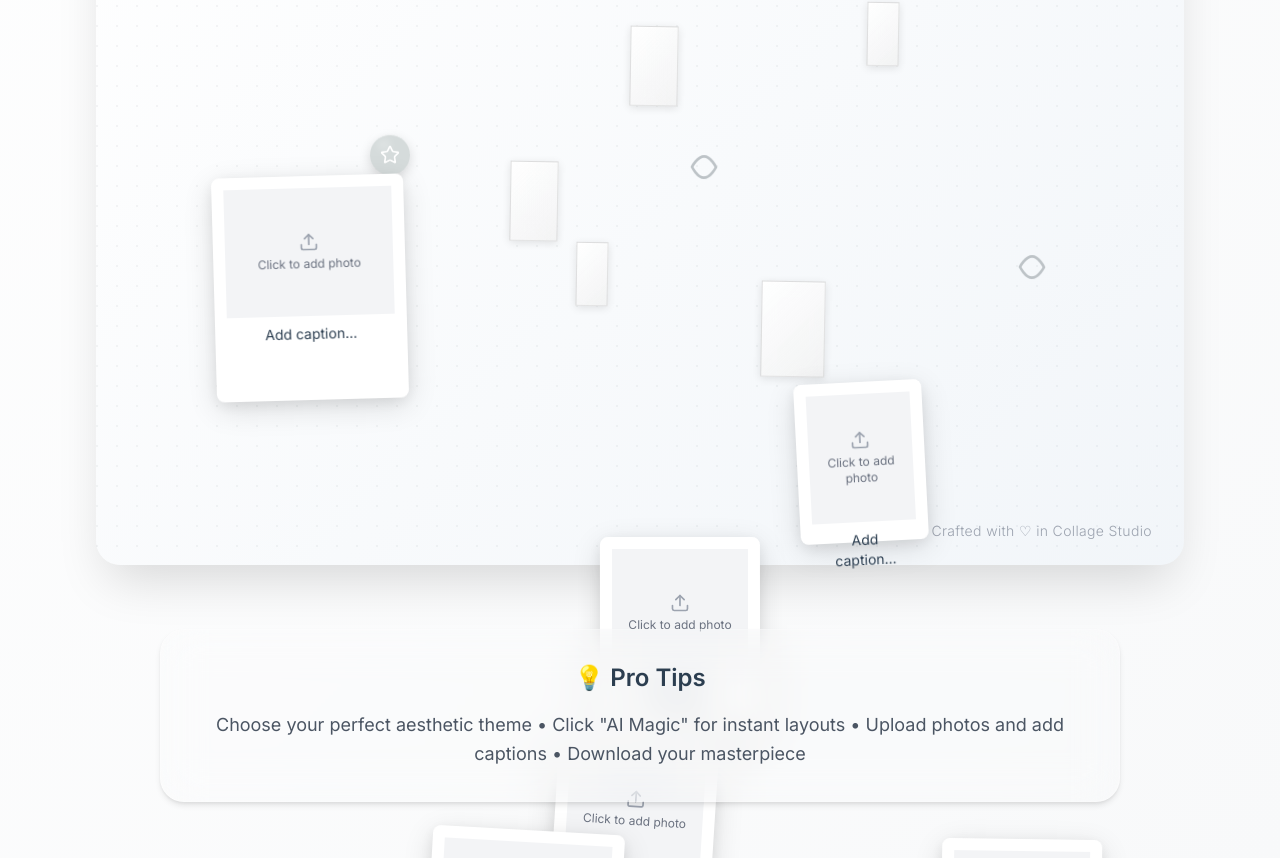
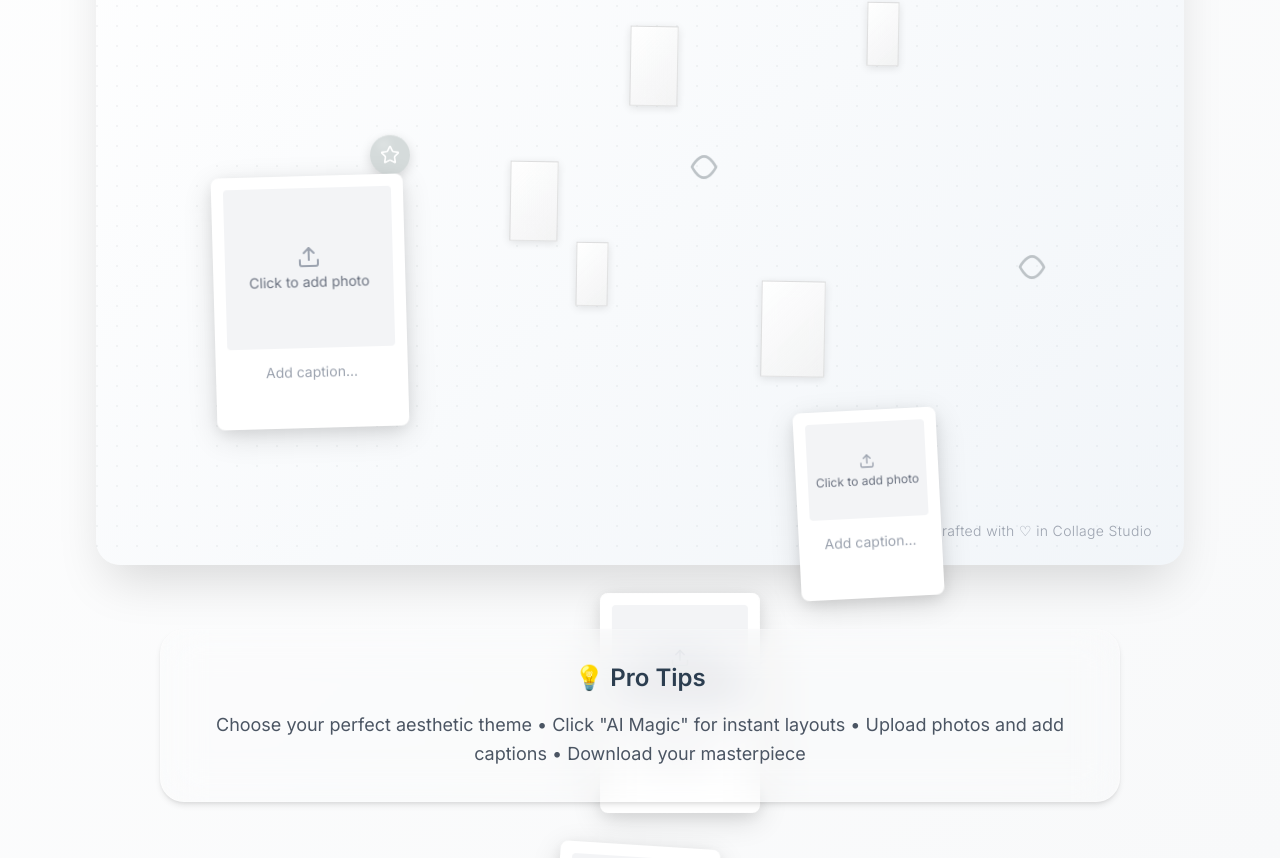
Before and after one commit to Aloktonova/dreamy-photo-frames, a React (Vite) app: page / in a window 1280 px wide. Shown: the part 880-1738 px from the top of the page. Built offline with nearby package versions, Linux system fonts and the light colour scheme.

Commit message:
Fix: Photo upload style issues
Fixes the style issues that occur when adding photos to the collage.

```diff
--- a/src/components/PhotoFrame.tsx
+++ b/src/components/PhotoFrame.tsx
@@ -1,3 +1,4 @@
+
 import React, { useState } from 'react';
 import { Upload, X } from 'lucide-react';
 import { Theme } from '@/types/styles';
@@ -29,11 +30,18 @@ const PhotoFrame = ({
   const [imageSrc, setImageSrc] = useState<string | null>(null);
   const [isEditing, setIsEditing] = useState(false);
   const [tempCaption, setTempCaption] = useState(caption);
+  const [imageLoaded, setImageLoaded] = useState(false);
 
   const sizeClasses = {
     small: 'w-32 h-40',
     medium: 'w-40 h-48',
     large: 'w-48 h-56'
+  };
+
+  const photoAreaSizes = {
+    small: 'h-24',
+    medium: 'h-32',
+    large: 'h-40'
   };
 
   const handleFileChange = (event: React.ChangeEvent<HTMLInputElement>) => {
@@ -42,6 +50,7 @@ const PhotoFrame = ({
       const reader = new FileReader();
       reader.onload = (e) => {
         setImageSrc(e.target?.result as string);
+        setImageLoaded(false);
       };
       reader.readAsDataURL(file);
 
@@ -49,6 +58,10 @@ const PhotoFrame = ({
         onImageUpload(id, file);
       }
     }
+  };
+
+  const handleImageLoad = () => {
+    setImageLoaded(true);
   };
 
   const handleCaptionSubmit = () => {
@@ -60,11 +73,12 @@ const PhotoFrame = ({
 
   const removeImage = () => {
     setImageSrc(null);
+    setImageLoaded(false);
   };
 
   return (
     <div
-      className={`absolute ${sizeClasses[size]} polaroid-frame group cursor-pointer z-10`}
+      className={`absolute ${sizeClasses[size]} polaroid-frame group cursor-pointer z-10 transition-all duration-300`}
       style={{
         '--rotation': `${rotation}deg`,
         top: position.top,
@@ -72,26 +86,37 @@ const PhotoFrame = ({
         backgroundColor: theme?.colors.cardBackground || '#FFFFFF'
       } as React.CSSProperties}
     >
-      {/* Photo area */}
-      <div className="relative w-full h-32 bg-gray-100 overflow-hidden">
+      {/* Photo area with fixed dimensions */}
+      <div className={`relative w-full ${photoAreaSizes[size]} bg-gray-100 overflow-hidden rounded-sm`}>
         {imageSrc ? (
           <>
-            <img
-              src={imageSrc}
-              alt="Uploaded photo"
-              className="w-full h-full object-cover"
-            />
+            <div className={`w-full h-full bg-gray-200 flex items-center justify-center ${!imageLoaded ? 'animate-pulse' : ''}`}>
+              <img
+                src={imageSrc}
+                alt="Uploaded photo"
+                className={`w-full h-full object-cover transition-opacity duration-300 ${imageLoaded ? 'opacity-100' : 'opacity-0'}`}
+                onLoad={handleImageLoad}
+                style={{ maxWidth: '100%', maxHeight: '100%' }}
+              />
+              {!imageLoaded && (
+                <div className="absolute inset-0 flex items-center justify-center">
+                  <div className="w-6 h-6 border-2 border-gray-400 border-t-transparent rounded-full animate-spin"></div>
+                </div>
+              )}
+            </div>
             <button
               onClick={removeImage}
-              className="absolute top-1 right-1 bg-white rounded-full p-1 opacity-0 group-hover:opacity-100 transition-opacity shadow-md"
+              className="absolute top-1 right-1 bg-white/90 backdrop-blur-sm rounded-full p-1 opacity-0 group-hover:opacity-100 transition-all duration-200 shadow-md hover:bg-white hover:scale-110"
             >
               <X size={12} className="text-gray-600" />
             </button>
           </>
         ) : (
-          <label className="flex flex-col items-center justify-center w-full h-full cursor-pointer hover:bg-gray-50 transition-colors">
-            <Upload size={20} className="text-gray-400 mb-1" />
-            <span className="text-xs text-gray-500 text-center px-2">Click to add photo</span>
+          <label className="flex flex-col items-center justify-center w-full h-full cursor-pointer hover:bg-gray-50 transition-all duration-200 rounded-sm">
+            <Upload size={size === 'small' ? 16 : size === 'medium' ? 20 : 24} className="text-gray-400 mb-1" />
+            <span className={`${size === 'small' ? 'text-xs' : 'text-sm'} text-gray-500 text-center px-2 leading-tight`}>
+              Click to add photo
+            </span>
             <input
               type="file"
               accept="image/*"
@@ -102,8 +127,8 @@ const PhotoFrame = ({
         )}
       </div>
 
-      {/* Caption area */}
-      <div className="mt-2 px-1">
+      {/* Caption area with consistent spacing */}
+      <div className="mt-2 px-1 h-8 flex items-center">
         {isEditing ? (
           <input
             type="text"
@@ -111,7 +136,7 @@ const PhotoFrame = ({
             onChange={(e) => setTempCaption(e.target.value)}
             onBlur={handleCaptionSubmit}
             onKeyPress={(e) => e.key === 'Enter' && handleCaptionSubmit()}
-            className={`w-full text-sm ${theme?.fonts.caption || 'font-handwritten'} bg-transparent border-none outline-none text-center`}
+            className={`w-full text-sm ${theme?.fonts.caption || 'font-handwritten'} bg-transparent border-none outline-none text-center leading-tight`}
             style={{ color: theme?.colors.primary || '#374151' }}
             placeholder="Add caption..."
             autoFocus
@@ -119,8 +144,8 @@ const PhotoFrame = ({
         ) : (
           <p
             onClick={() => setIsEditing(true)}
-            className={`text-sm ${theme?.fonts.caption || 'font-handwritten'} text-center cursor-text min-h-[20px] hover:bg-gray-50 rounded px-1`}
-            style={{ color: theme?.colors.primary || '#374151' }}
+            className={`w-full text-sm ${theme?.fonts.caption || 'font-handwritten'} text-center cursor-text hover:bg-gray-50/50 rounded px-1 py-1 transition-colors duration-200 leading-tight ${!caption ? 'text-gray-400' : ''}`}
+            style={{ color: caption ? (theme?.colors.primary || '#374151') : '#9CA3AF' }}
           >
             {caption || "Add caption..."}
           </p>
--- a/src/index.css
+++ b/src/index.css
@@ -134,7 +134,7 @@
     0 0 0 1px rgba(255, 255, 255, 0.1);
 }
 
-/* Custom styles for polaroid effects */
+/* Enhanced polaroid effects with better photo handling */
 .polaroid-frame {
   background: white;
   padding: 12px 12px 40px 12px;
@@ -146,6 +146,12 @@
   transform: rotate(var(--rotation, 0deg));
   transition: all 0.4s cubic-bezier(0.4, 0, 0.2, 1);
   position: relative;
+  /* Ensure consistent dimensions */
+  min-width: fit-content;
+  min-height: fit-content;
+  /* Prevent layout shifts */
+  will-change: transform;
+  contain: layout style;
 }
 
 .polaroid-frame::before {
@@ -163,14 +169,31 @@
 }
 
 .polaroid-frame:hover {
-  transform: rotate(var(--rotation, 0deg)) scale(1.05) translateY(-8px);
+  transform: rotate(var(--rotation, 0deg)) scale(1.03) translateY(-4px);
   box-shadow:
     0 20px 40px rgba(0, 0, 0, 0.15),
     0 8px 25px rgba(0, 0, 0, 0.1);
+  z-index: 20;
 }
 
 .polaroid-frame:hover::before {
   opacity: 1;
+}
+
+/* Improved image container to prevent layout shifts */
+.polaroid-frame img {
+  /* Ensure images maintain aspect ratio and don't break layout */
+  object-fit: cover;
+  width: 100%;
+  height: 100%;
+  /* Prevent image dragging which can break layout */
+  user-select: none;
+  -webkit-user-drag: none;
+  -khtml-user-drag: none;
+  -moz-user-drag: none;
+  -o-user-drag: none;
+  /* Smooth loading */
+  image-rendering: optimizeQuality;
 }
 
 .tape {
@@ -246,3 +269,27 @@
   font-weight: 300;
   letter-spacing: 0.025em;
 }
+
+/* Prevent layout shifts during image loading */
+.photo-container {
+  position: relative;
+  overflow: hidden;
+}
+
+.photo-container::before {
+  content: '';
+  display: block;
+  width: 100%;
+  height: 0;
+  padding-bottom: 75%; /* 4:3 aspect ratio */
+  background: #f3f4f6;
+}
+
+.photo-container img {
+  position: absolute;
+  top: 0;
+  left: 0;
+  width: 100%;
+  height: 100%;
+  object-fit: cover;
+}
```
